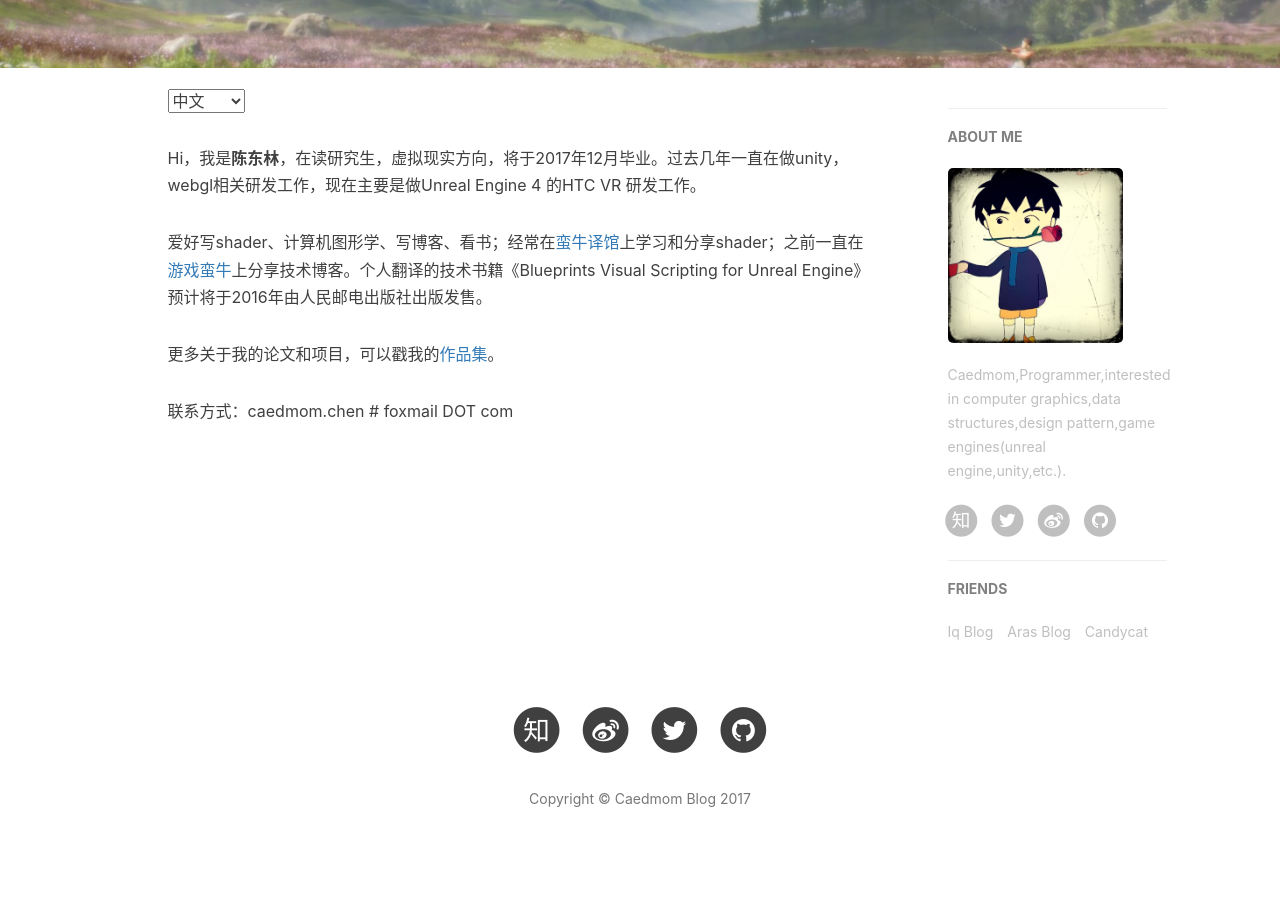
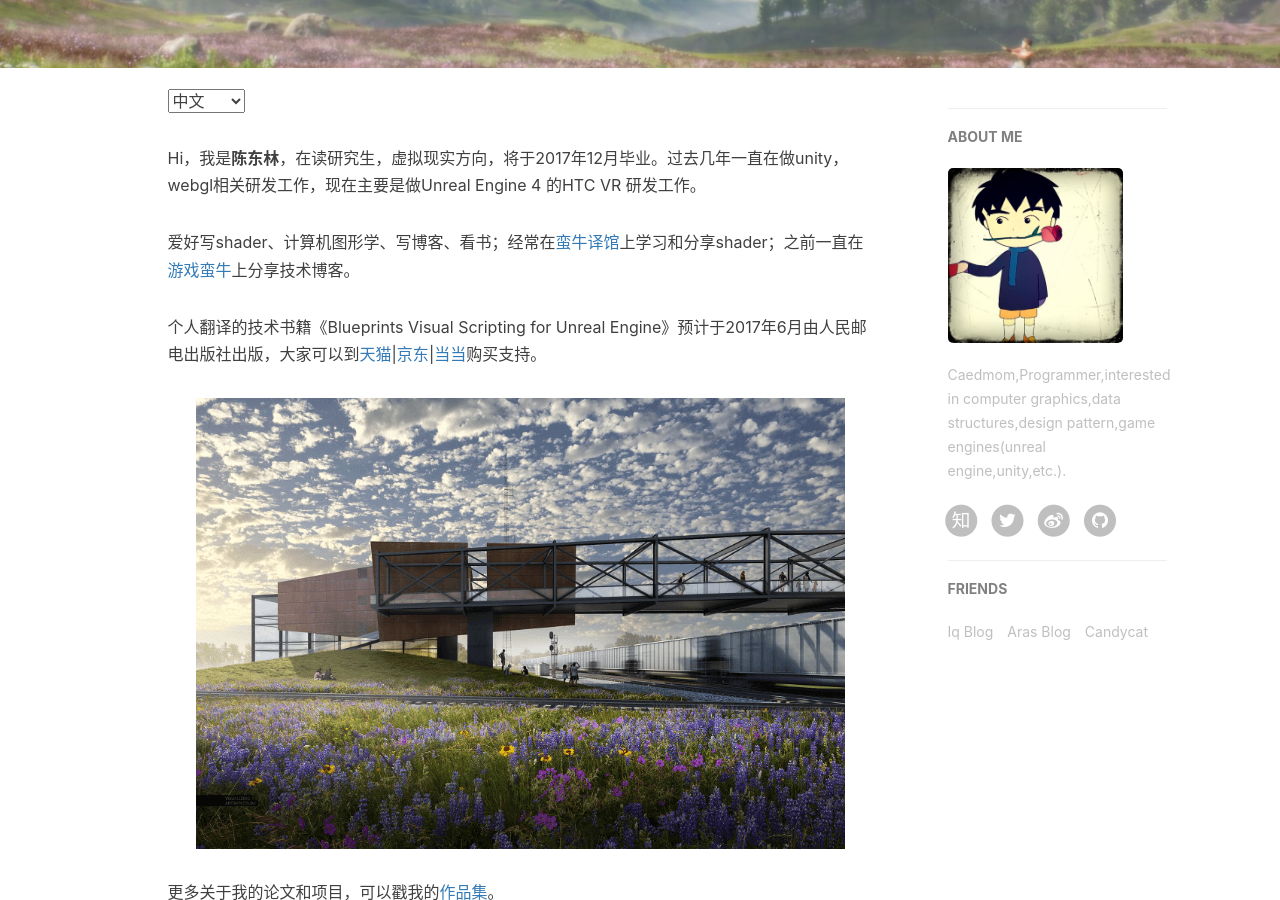
Before and after one commit to caedmom/caedmom.github.io, a Jekyll site: the page built from about.html, in a window 1280 px wide and 900 px high, scrolled down 350 px. Built offline with Jekyll 4.4.1, drawn with Linux system fonts in a browser that asks for light colours; nearby versions of some CDN libraries; comment, search, counter and statistics services are not loaded.

Commit message:
[Update]
Update About page for my book(translation)

```diff
--- a/about.html
+++ b/about.html
@@ -15,7 +15,11 @@ header-img: "img/about-bg.jpg"
 <div class="zh">
     <p>Hi，我是<strong>陈东林</strong>，在读研究生，虚拟现实方向，将于2017年12月毕业。过去几年一直在做unity，webgl相关研发工作，现在主要是做Unreal Engine 4 的HTC VR 研发工作。</p>
 
-    <p>爱好写shader、计算机图形学、写博客、看书；经常在<a href="http://www.manew.com/forum-wiki-1.html" target="_blank">蛮牛译馆</a>上学习和分享shader；之前一直在<a href="http://www.manew.com/home.php?mod=space&uid=71862&do=thread&view=me&from=space" target="_blank">游戏蛮牛</a>上分享技术博客。个人翻译的技术书籍《Blueprints Visual Scripting for Unreal Engine》预计将于2016年由人民邮电出版社出版发售。</p>
+    <p>爱好写shader、计算机图形学、写博客、看书；经常在<a href="http://www.manew.com/forum-wiki-1.html" target="_blank">蛮牛译馆</a>上学习和分享shader；之前一直在<a href="http://www.manew.com/home.php?mod=space&uid=71862&do=thread&view=me&from=space" target="_blank">游戏蛮牛</a>上分享技术博客。</p>
+
+	<p>个人翻译的技术书籍《Blueprints Visual Scripting for Unreal Engine》预计于2017年6月由人民邮电出版社出版，大家可以到<a href="https://detail.tmall.com/item.htm?spm=a230r.1.14.27.5sUlxL&id=551805443114&ns=1&abbucket=3" target="_blank">天猫</a>|<a href="https://item.jd.com/12207540.html" target="_blank">京东</a>|<a href="http://product.dangdang.com/1232192270.html" target="_blank">当当</a>购买支持。</p>
+
+	<p><img src="https://github.com/caedmom/caedmom.github.io/blob/master/img/in-post/20170209-the-art-of-render/1.png?raw=true" alt="img" /></p>
 
     <p>更多关于我的论文和项目，可以戳我的<a href="https://caedmom.github.io/portfolio/">作品集</a>。</p>
 
```
Also changed, not shown: img/in-post/CoverOfUnrealEngine4BlueprintScripting.jpg (added).
